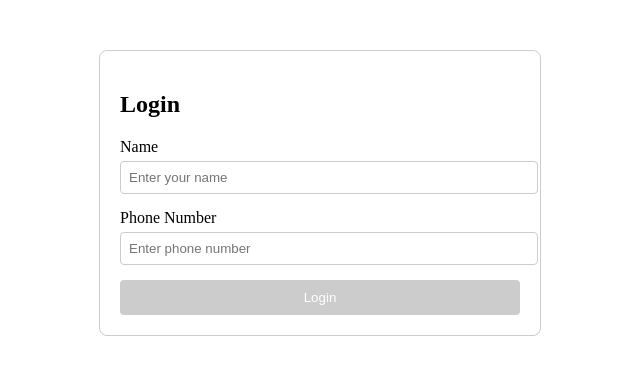
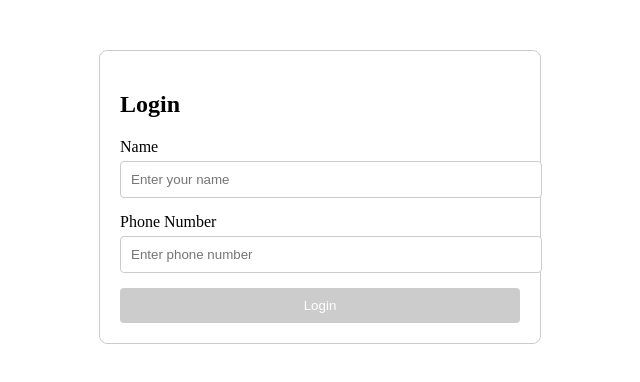
Before and after one commit to Harish-dev22/firstProject, an Angular app: page /login in a window 1280 px wide. Shown: the top 382 px of the page, without its empty margins (320-960 px from the left). Built offline with nearby package versions, Linux system fonts and the light colour scheme.

Commit message:
input css change

```diff
--- a/src/app/login/login.component.css
+++ b/src/app/login/login.component.css
@@ -17,7 +17,7 @@ label {
 
 input {
   width: 100%;
-  padding: 8px;
+  padding: 10px;
   border: 1px solid #ccc;
   border-radius: 4px;
 }
```
